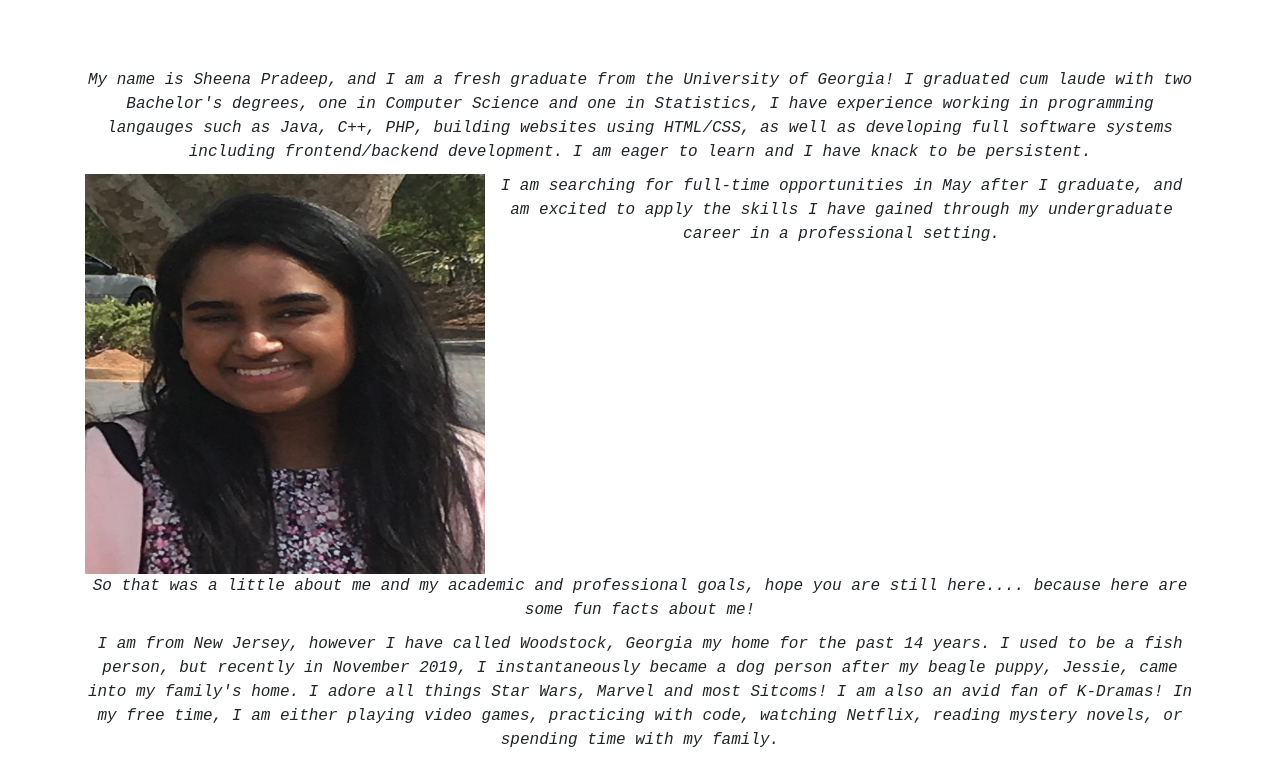
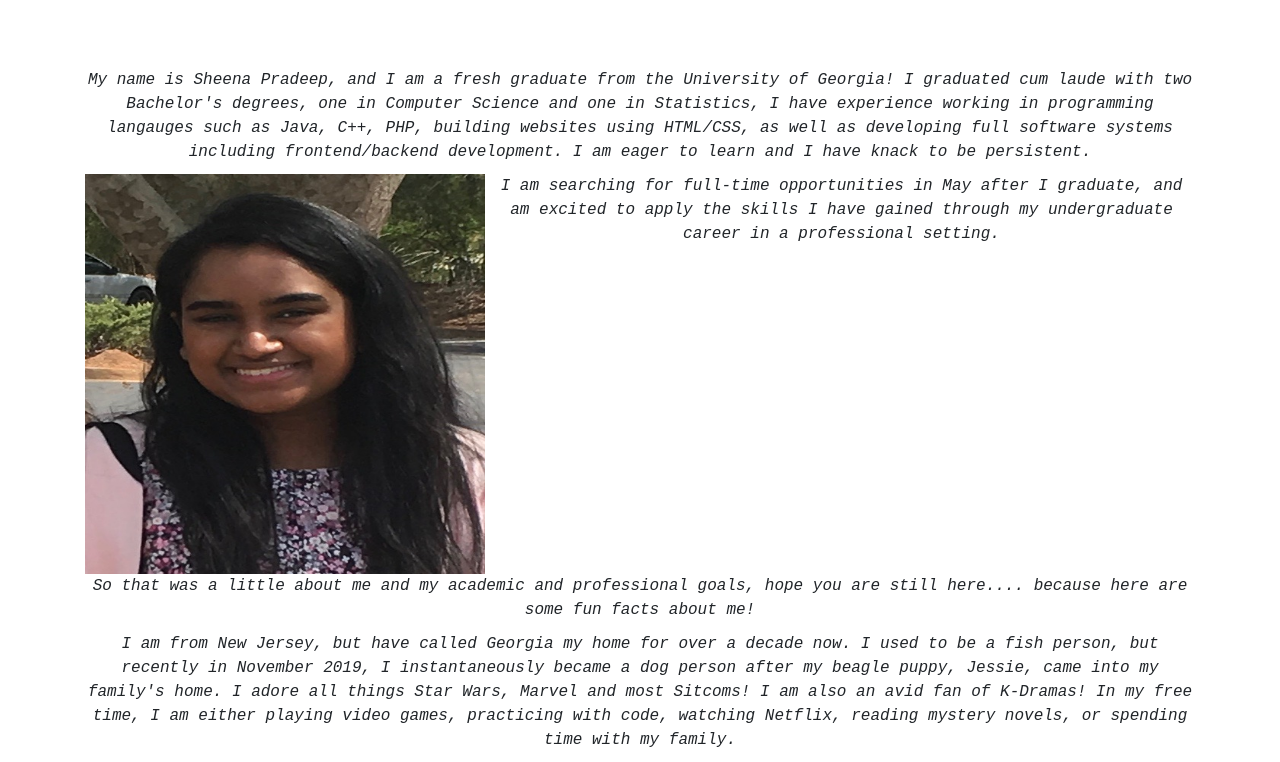
Before and after one commit to sheenaprad/sheenaprad.github.io, a plain HTML site: page SheenaPAboutMe.html in a window 1280 px wide. Shown: the part 62-824 px from the top of the page. Drawn offline with nearby package versions, Linux system fonts and the light colour scheme; a small style sheet from the web is missing.

Commit message:
Update SheenaPAboutMe.html

```diff
--- a/SheenaPAboutMe.html
+++ b/SheenaPAboutMe.html
@@ -64,7 +64,7 @@
              </p></div>
 
         <div class = "container">     <p style = "text-align:center;font-size:16px; font-style: italic;font-family:monospace">
-         I am from New Jersey, however I have called Woodstock, Georgia my home for the past 14 years.
+         I am from New Jersey, but have called Georgia my home for over a decade now.
         I used to be a fish person, but recently in November 2019, I instantaneously became a dog person after my beagle puppy, Jessie, came into my family's home. I adore all things Star Wars, Marvel and most Sitcoms! I am also an avid fan of K-Dramas! In my free time, I am either playing video games, practicing with code, watching Netflix, reading mystery novels, or spending time with my family.
             </p></div>
 
```
